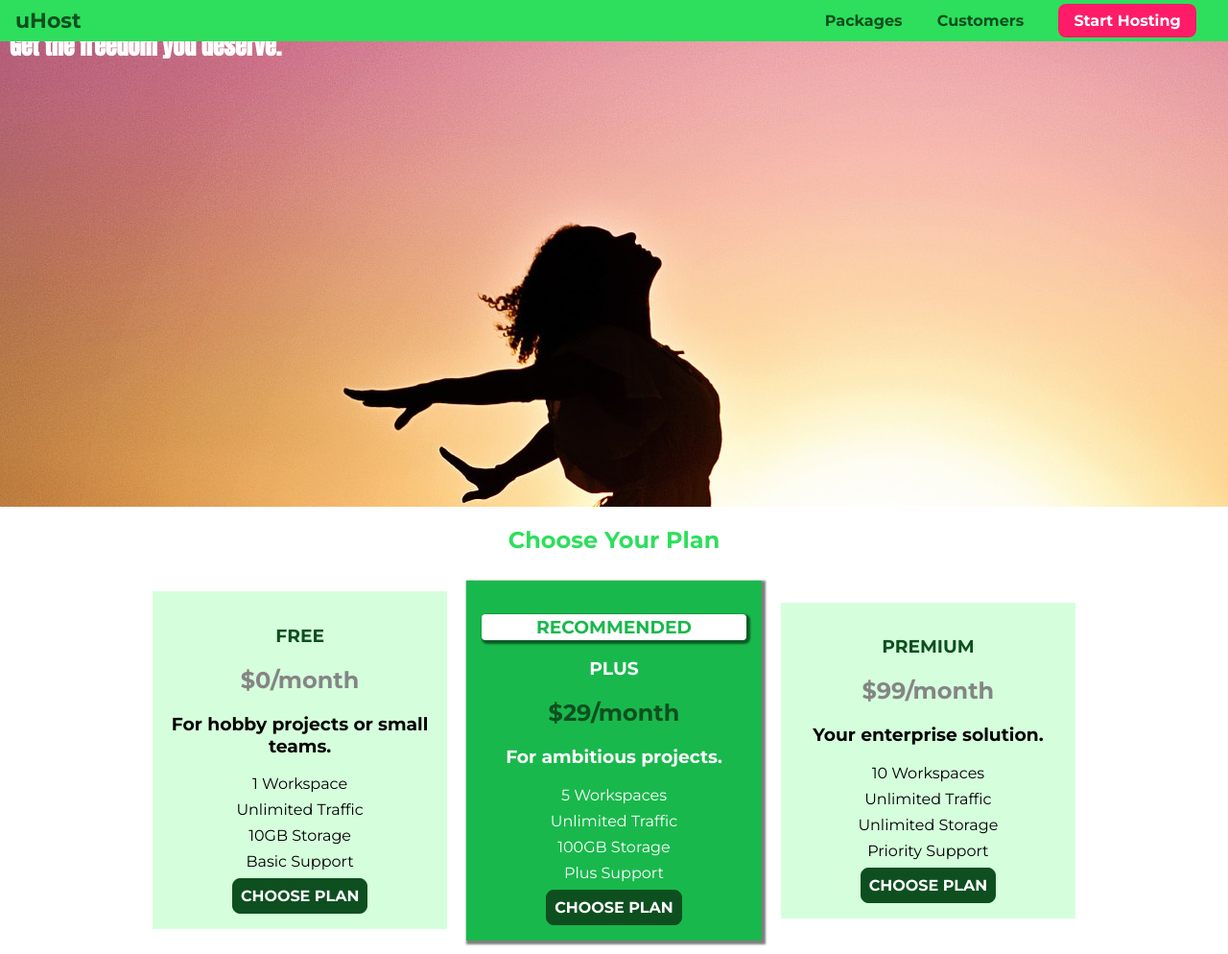
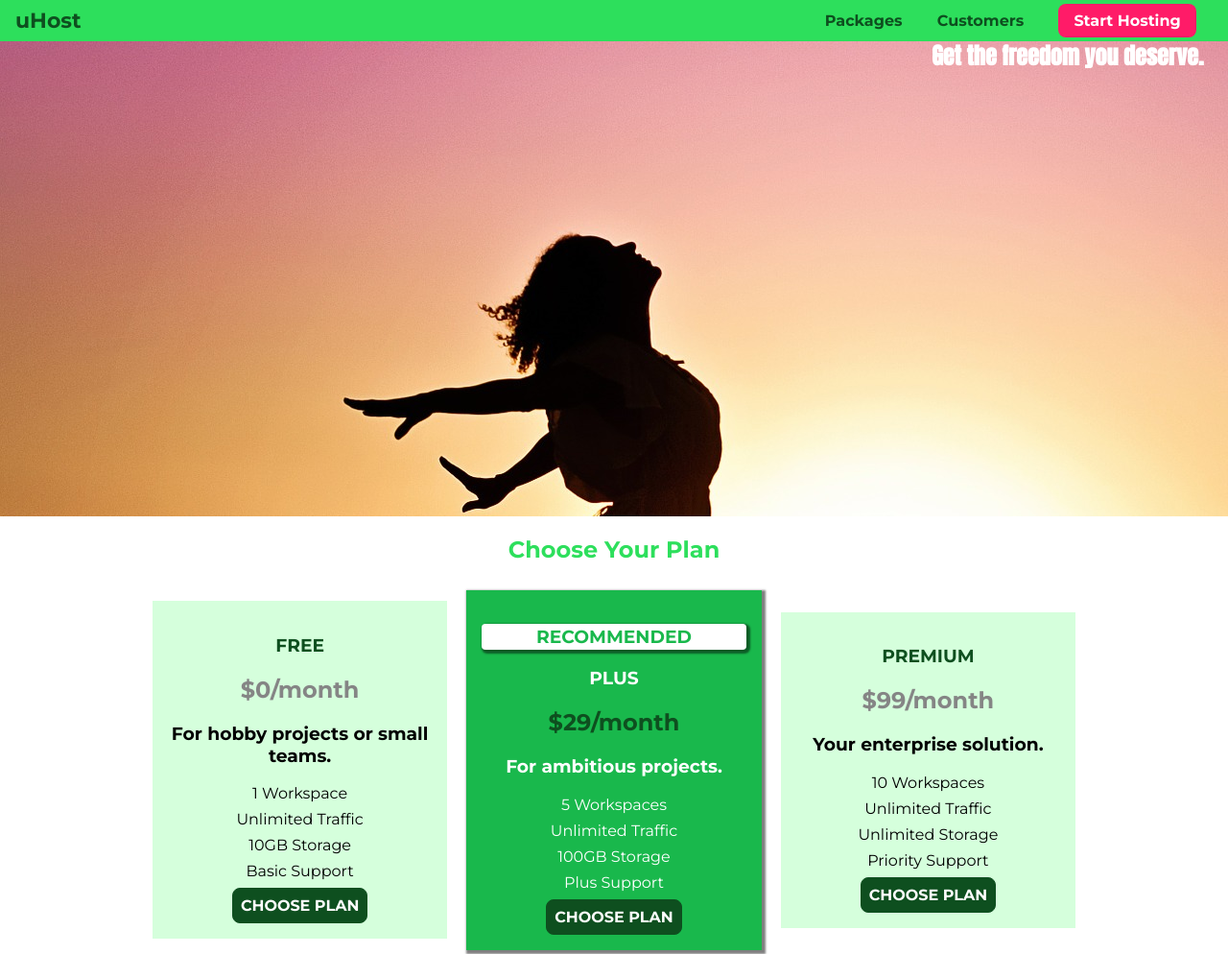
Before and after one commit to abdelrahman543873/css-course, a plain HTML site: page index.html in a window 1280 px wide. Shown: the top 994 px of the page at 96% size. Drawn offline with Linux system fonts and the light colour scheme.

Commit message:
positioning assignment

```diff
--- a/main.css
+++ b/main.css
@@ -3,6 +3,8 @@
   width: 100%;
   height: 528px;
   padding: 10px;
+  margin-top: 10px;
+  position: relative;
 }
 
 .section-title {
@@ -55,6 +57,8 @@
 #product-overview h1 {
   color: white;
   font-family: "Anton", sans-serif;
+  position: absolute;
+  right: 2%;
 }
 
 .plan__list {
--- a/packages/packages.css
+++ b/packages/packages.css
@@ -36,6 +36,7 @@ main {
   color: white;
   background: #ff5454;
   padding: 8px;
+  z-index: 10;
 }
 
 .package__subtitle {
--- a/shared.css
+++ b/shared.css
@@ -12,7 +12,8 @@ body {
   background: #2ddf5c;
   padding: 8px 16px;
   position: fixed;
-  z-index: 1;
+  z-index: 11;
+  top: 0;
 }
 
 .main-header > div {
```
